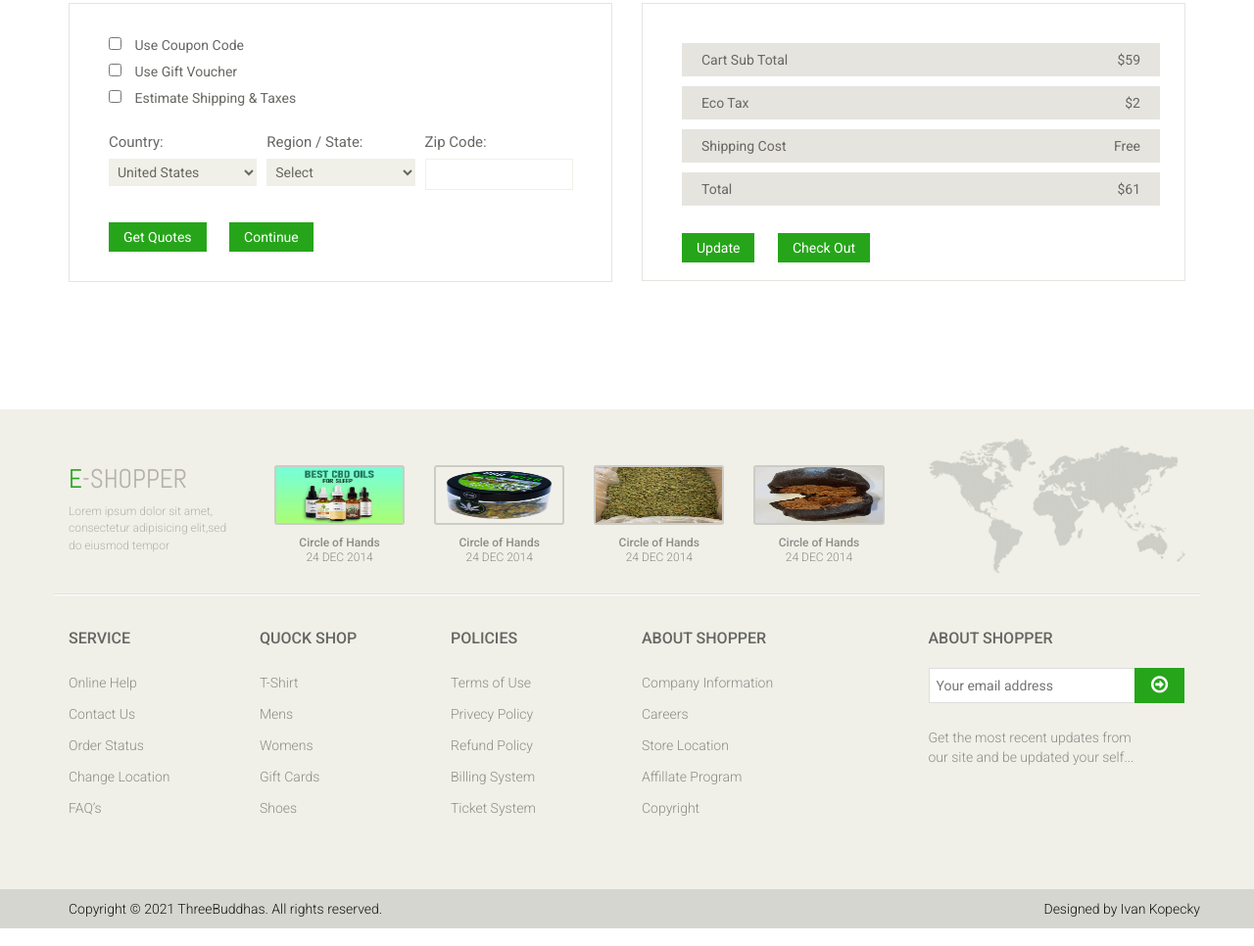
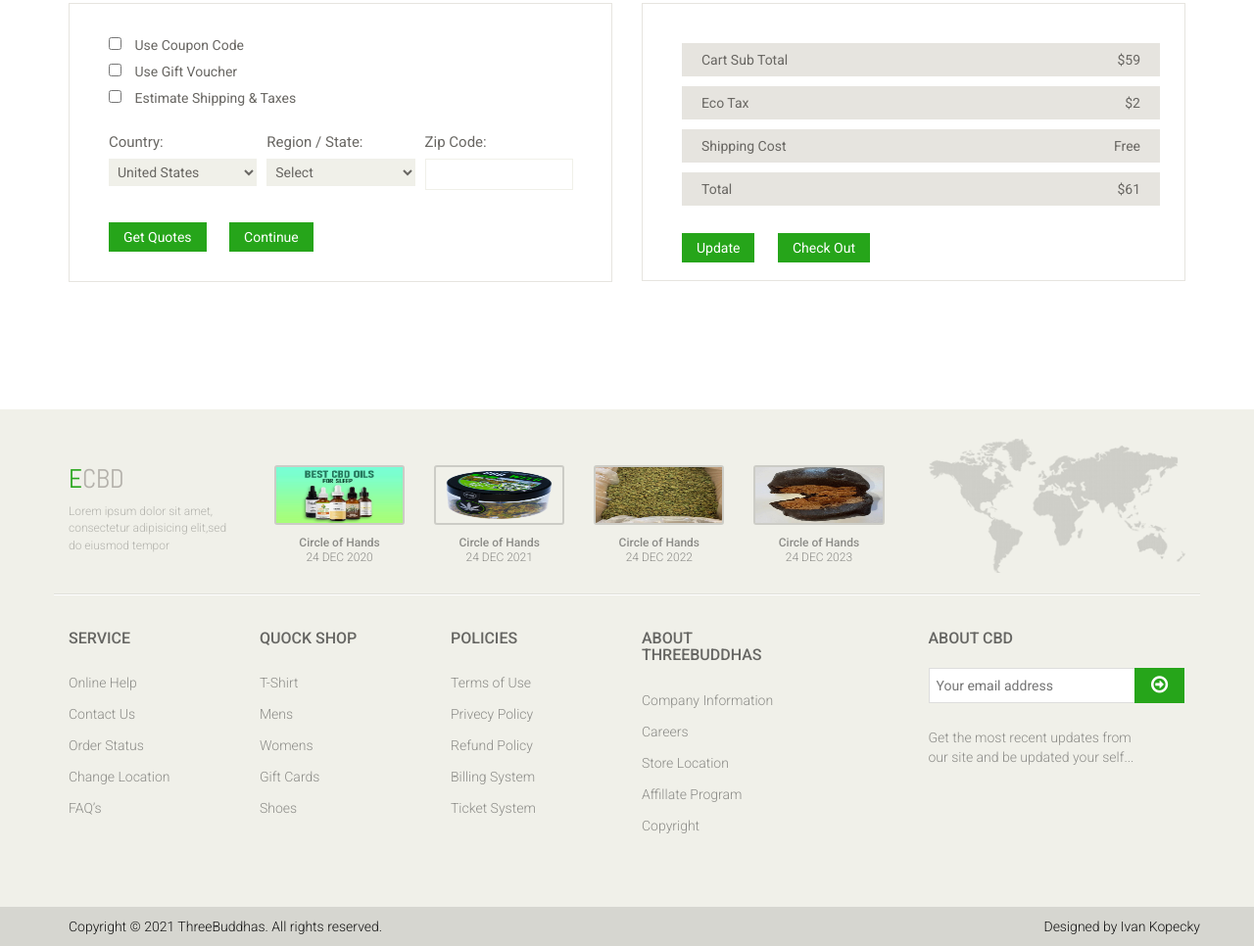
Before and after one commit to threebuddhas/threebuddhas, a plain HTML site: page eshopper/cart.html in a window 1280 px wide. Shown: the part 2528-3494 px from the top of the page at 98% size. Drawn offline with Linux system fonts and the light colour scheme.

Commit message:
text corr

```diff
--- a/eshopper/cart.html
+++ b/eshopper/cart.html
@@ -328,7 +328,7 @@
 				<div class="row">
 					<div class="col-sm-2">
 						<div class="companyinfo">
-							<h2><span>e</span>-shopper</h2>
+							<h2><span>e</span>CBD</h2>
 							<p>Lorem ipsum dolor sit amet, consectetur adipisicing elit,sed do eiusmod tempor</p>
 						</div>
 					</div>
@@ -344,7 +344,7 @@
 									</div>
 								</a>
 								<p>Circle of Hands</p>
-								<h2>24 DEC 2014</h2>
+								<h2>24 DEC 2020</h2>
 							</div>
 						</div>
 
@@ -359,7 +359,7 @@
 									</div>
 								</a>
 								<p>Circle of Hands</p>
-								<h2>24 DEC 2014</h2>
+								<h2>24 DEC 2021</h2>
 							</div>
 						</div>
 
@@ -374,7 +374,7 @@
 									</div>
 								</a>
 								<p>Circle of Hands</p>
-								<h2>24 DEC 2014</h2>
+								<h2>24 DEC 2022</h2>
 							</div>
 						</div>
 
@@ -389,7 +389,7 @@
 									</div>
 								</a>
 								<p>Circle of Hands</p>
-								<h2>24 DEC 2014</h2>
+								<h2>24 DEC 2023</h2>
 							</div>
 						</div>
 					</div>
@@ -444,7 +444,7 @@
 					</div>
 					<div class="col-sm-2">
 						<div class="single-widget">
-							<h2>About Shopper</h2>
+							<h2>About ThreeBuddhas</h2>
 							<ul class="nav nav-pills nav-stacked">
 								<li><a href="">Company Information</a></li>
 								<li><a href="">Careers</a></li>
@@ -456,7 +456,7 @@
 					</div>
 					<div class="col-sm-3 col-sm-offset-1">
 						<div class="single-widget">
-							<h2>About Shopper</h2>
+							<h2>About CBD</h2>
 							<form action="#" class="searchform">
 								<input type="text" placeholder="Your email address" />
 								<button type="submit" class="btn btn-default"><i class="fa fa-arrow-circle-o-right"></i></button>
```
Also changed, not shown: eshopper/blog.html (+1 -1 lines), eshopper/checkout.html (+6 -6 lines), eshopper/contact-us.html (+6 -6 lines), eshopper/index.html (+5 -5 lines), eshopper/login.html (+4 -4 lines), eshopper/product-details.html (+4 -4 lines), eshopper/shop.html (+2 -2 lines).
